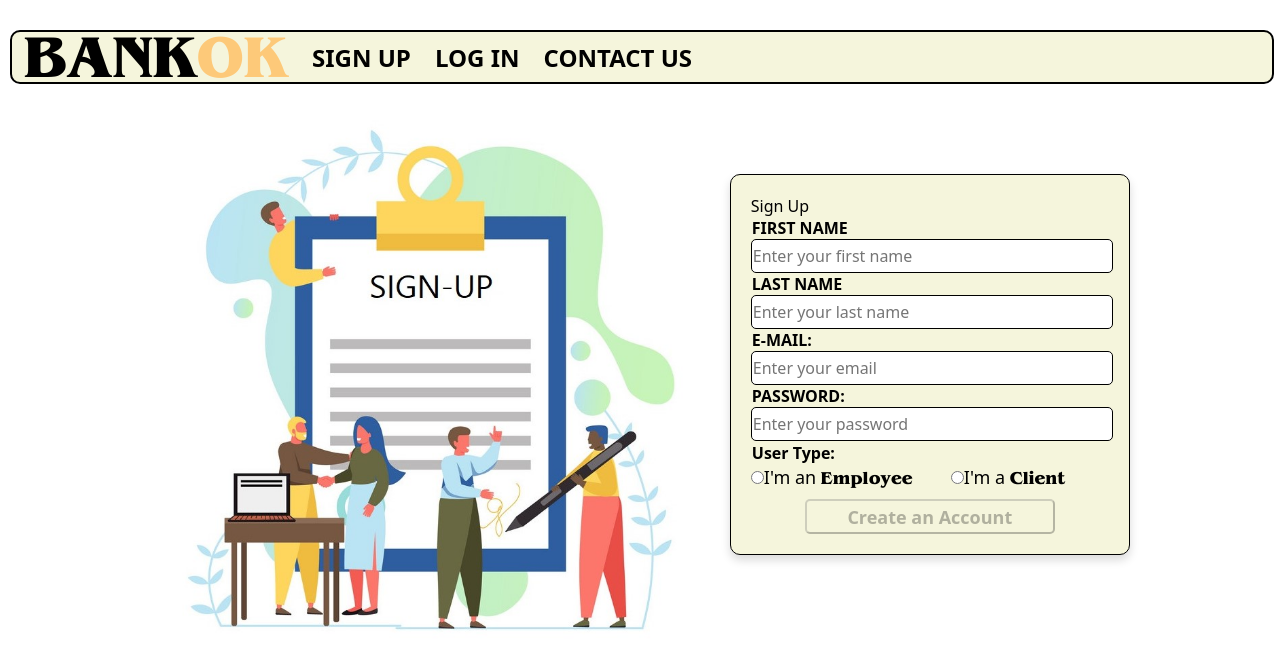
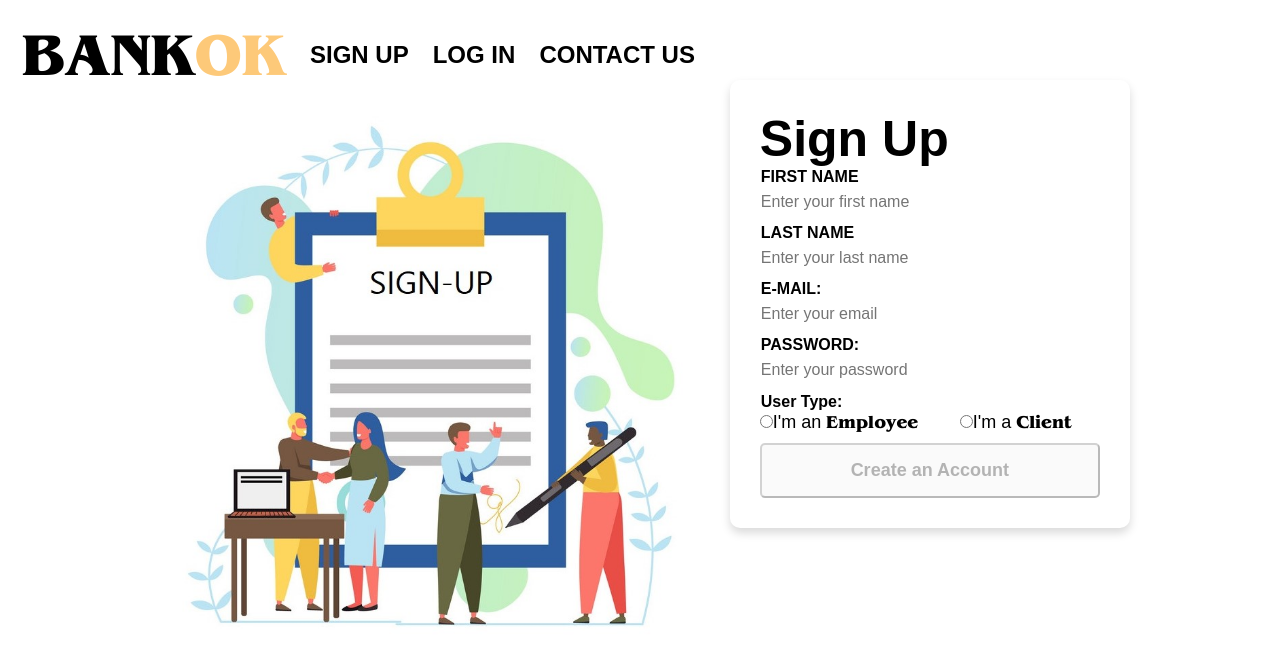
Before and after one commit to emmannperez/banking-app-project, a React (Create React App) app: page /NewAcct in a window 1280 px wide. Shown: the top 668 px of the page. Built offline with nearby package versions, Linux system fonts and the light colour scheme.

Commit message:
Update index.css

```diff
--- a/src/index.css
+++ b/src/index.css
@@ -1,13 +1,21 @@
 *{
   margin: 0;
   padding: 0;
-      font-family: system-ui, -apple-system, BlinkMacSystemFont, 'Segoe UI', Roboto, Oxygen, Ubuntu, Cantarell, 'Open Sans', 'Helvetica Neue', sans-serif;
-    }
+  font-family: 'Rubik', sans-serif;
+}
+
+.header{
+  font-size: 50px;
+  font-weight: bold;
+}
 
 @font-face {
   font-family: bangkok;
   src: url(bangkok-bold.ttf);
 }
+
+@import url('https://fonts.googleapis.com/css2?family=Rubik:wght@400;600&display=swap');
+
 
 html{
   max-width: 100%;
@@ -16,7 +24,8 @@ html{
 
 .navBar{
   width: 100%;
-  font-family:system-ui, -apple-system, BlinkMacSystemFont, 'Segoe UI', Roboto, Oxygen, Ubuntu, Cantarell, 'Open Sans', 'Helvetica Neue', sans-serif;
+  /* font-family:system-ui, -apple-system, BlinkMacSystemFont, 'Segoe UI', Roboto, Oxygen, Ubuntu, Cantarell, 'Open Sans', 'Helvetica Neue', sans-serif; */
+  font-family: 'Rubik', sans-serif;
   display: flex;
   flex-direction: row;
   justify-content: flex-start;
@@ -24,15 +33,16 @@ html{
   text-decoration: none;
   height: 50px;
   position: relative;
-  border: 2pt solid black;
-  border-radius: 10px;
-  background-color: beige;
+  /* border: 2pt solid black; */
+  /* border-radius: 10px; */
+  /* background-color: beige; */
 }
 
 .container {
   padding-top: 30px;
   padding-left: 10px;
   padding-right: 10px;
+  /* box-shadow: 0px 3px rgba(0, 0, 0, 0.10); */
 }
 
 /* Navigatin Bar */
@@ -60,11 +70,23 @@ html{
   padding: 6px;
 }
 
+.navComp:hover {
+  color: rgb(253, 201, 121);
+  transition: 0.3s;
+  background-color: white;
+  border-radius: 30px;
+  /* border: 2px;
+  border-color: rgb(253, 201, 121);
+  border-style: solid; */
+}
+
 .navCompLink:hover {
   color: rgb(253, 201, 121);
   transition: 0.3s;
-  background-color: black;
-  border-radius: 5px;
+  background-color: white;
+  /* border: 2px;
+  border-color: rgb(253, 201, 121);
+  border-style: solid; */
 }
 
 /* Headers and Logo Style */
@@ -126,6 +148,7 @@ html{
   text-align: center;
   padding-left: 10px;
   padding-right: 10px;
+  font-family: 'Rubik', sans-serif;
 }
 
 .homepage-container {
@@ -171,8 +194,17 @@ footer {
 }
 
 @media screen and (max-width: 1100px) {
+.homeBody{
+  margin-top: 200px;
+  flex-direction: column;
+}
+
+.homeLeft{
+  width: 80%;
+}
+
 #homeImgCont {
-      display: flex;
+
       justify-content: center;
   }
 .homeText{
@@ -253,17 +285,18 @@ footer {
 }
 
 .NewAcctRight {
-  padding-top: 90px;
+  padding-top: 0px;
   width: 400px;
-  height: 500px;
+  height: 100%;
 }
 
 .NewAcctRight-container {
-  border: 1px solid black;
-  background-color: beige;
-  padding: 20px;
+  /* border: 1px solid black; */
+  /* background-color: beige; */
+  padding: 30px;
   box-shadow: 0 5px 10px rgba(0,0,0,0.15);
   border-radius: 10px;
+  height: 100%;
 }
 
 .NewAcctLabel {
@@ -273,12 +306,16 @@ footer {
 
 #firstName, #lastName, #email, #password,
  #depositAmount, #withdrawalAmount, #firstNameW, #firstNameD, #lastNameW, #lastNameD, #transferAmount, #balance {
-  padding: 1px;
+  padding-top: 1px;
+  padding-bottom: 7px;
   height: 30px;
   width: 100%;
-  border-radius: 5px;
-  border: 1px solid black;
+  /* border: 1px solid black; */
+  border-style: none;
+  border-bottom-style: solid;
+  border-bottom: 3px black;
   font-size: 12pt;
+  background-color: rgba(0,0,0,0);
 }
 
 .radio-container {
@@ -298,25 +335,27 @@ footer {
   display: flex;
   justify-content: center;
   padding-top: 10px;
+  align-items: center;
+  width: 100%;
 }
 
 #NewAcctBtn {
-  padding: 1px;
-  height: 35px;
-  width: 70%;
+  padding: 5px;
+  height: 55px;
+  width: 100%;
   font-size: 18px;
   font-weight: bold;
   font-weight: bold;
-  background-color: rgb(255, 207, 134);
+  /* background-color: rgb(255, 207, 134); */
   border-radius: 5px;
 }
 
 #NewAcctBtn:disabled {
-  background-color: beige;
+  /* background-color: beige; */
 }
 
 #NewAcctBtn:hover {
-  color: rgb(253, 201, 121);
+  color: white;
   background-color: black;
   transition: 0.3s;
 }
```
